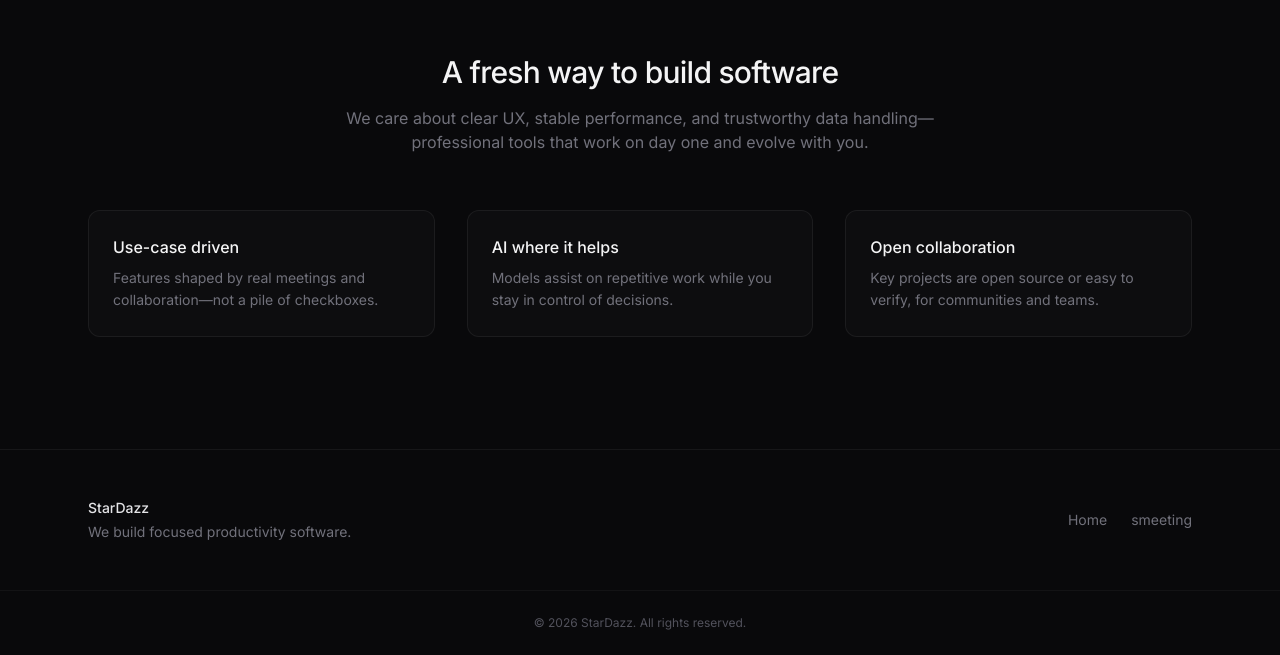
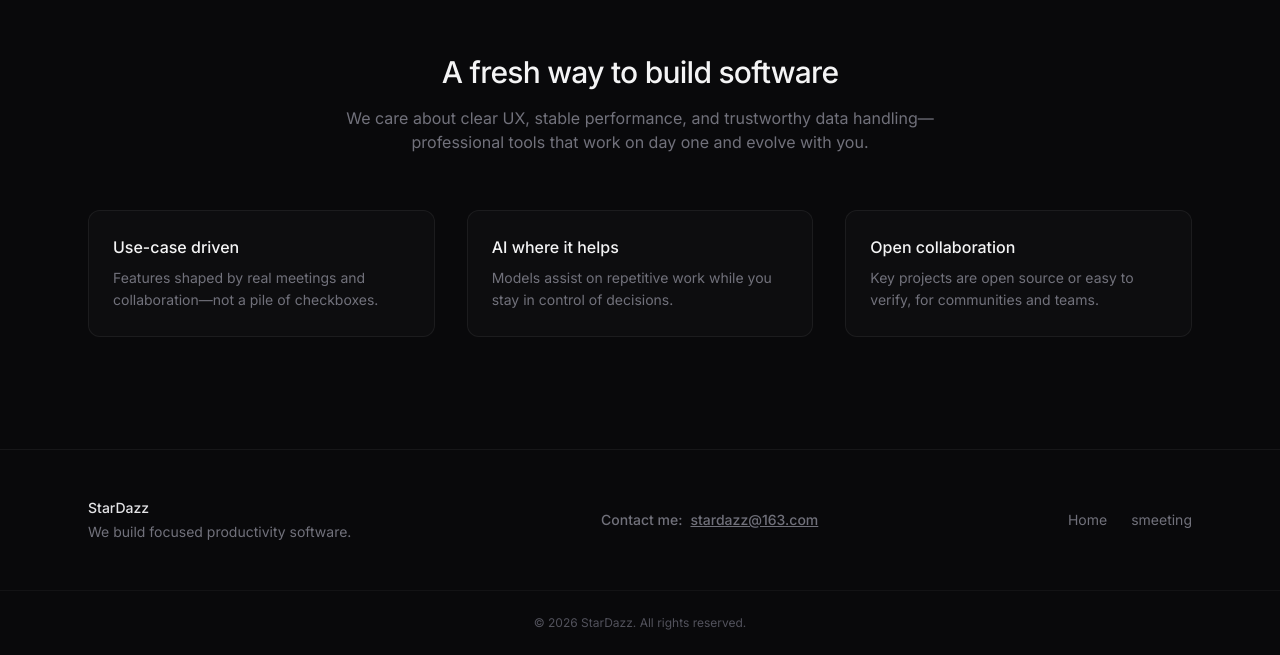
Before and after one commit to YihanLi-erisaer/stardazz.com, a React (Vite) app in the folder StarDazz/: page / in a window 1280 px wide. Shown: the part 1293-1948 px from the top of the page. Built offline with nearby package versions, Linux system fonts and the light colour scheme.

Commit message:
Add contact email to SideFooter

```diff
--- a/StarDazz/src/components/SiteFooter.tsx
+++ b/StarDazz/src/components/SiteFooter.tsx
@@ -11,6 +11,14 @@ export function SiteFooter() {
         <div>
           <p className="text-sm font-medium text-zinc-200">StarDazz</p>
           <p className="mt-1 text-sm text-zinc-500">{t('footer.blurb')}</p>
+        </div>
+        <div className="flex flex-wrap gap-x-2 gap-y-2 text-sm text-zinc-500">
+          <p className="text-sm font-medium">
+            Contact me:
+          </p>
+          <Link to = "mailto:stardazz@163.com" className="underline text-sm font-medium">
+            stardazz@163.com
+          </Link>
         </div>
         <div className="flex flex-wrap gap-x-6 gap-y-2 text-sm text-zinc-500">
           <Link to="/" className="hover:text-zinc-300">
```
